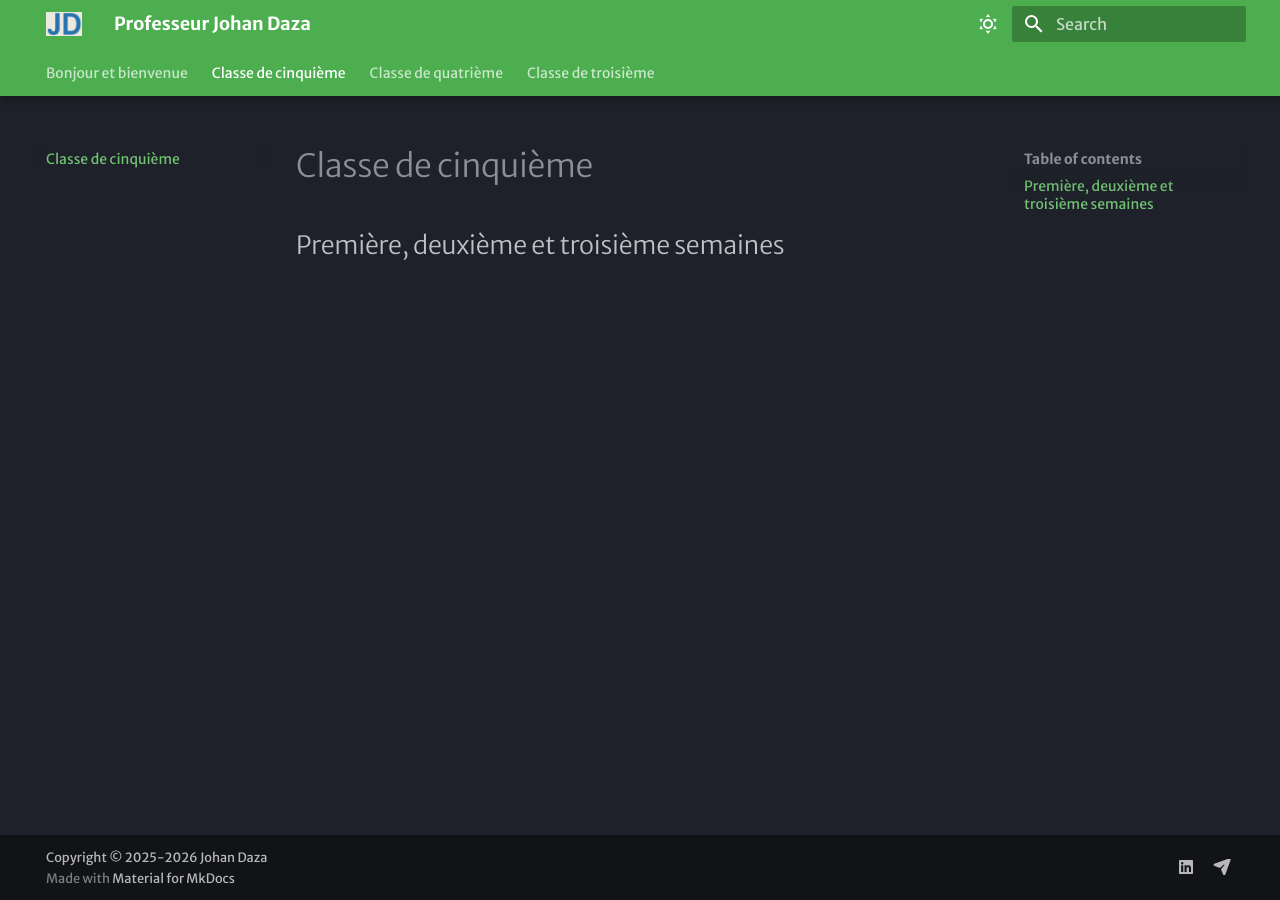
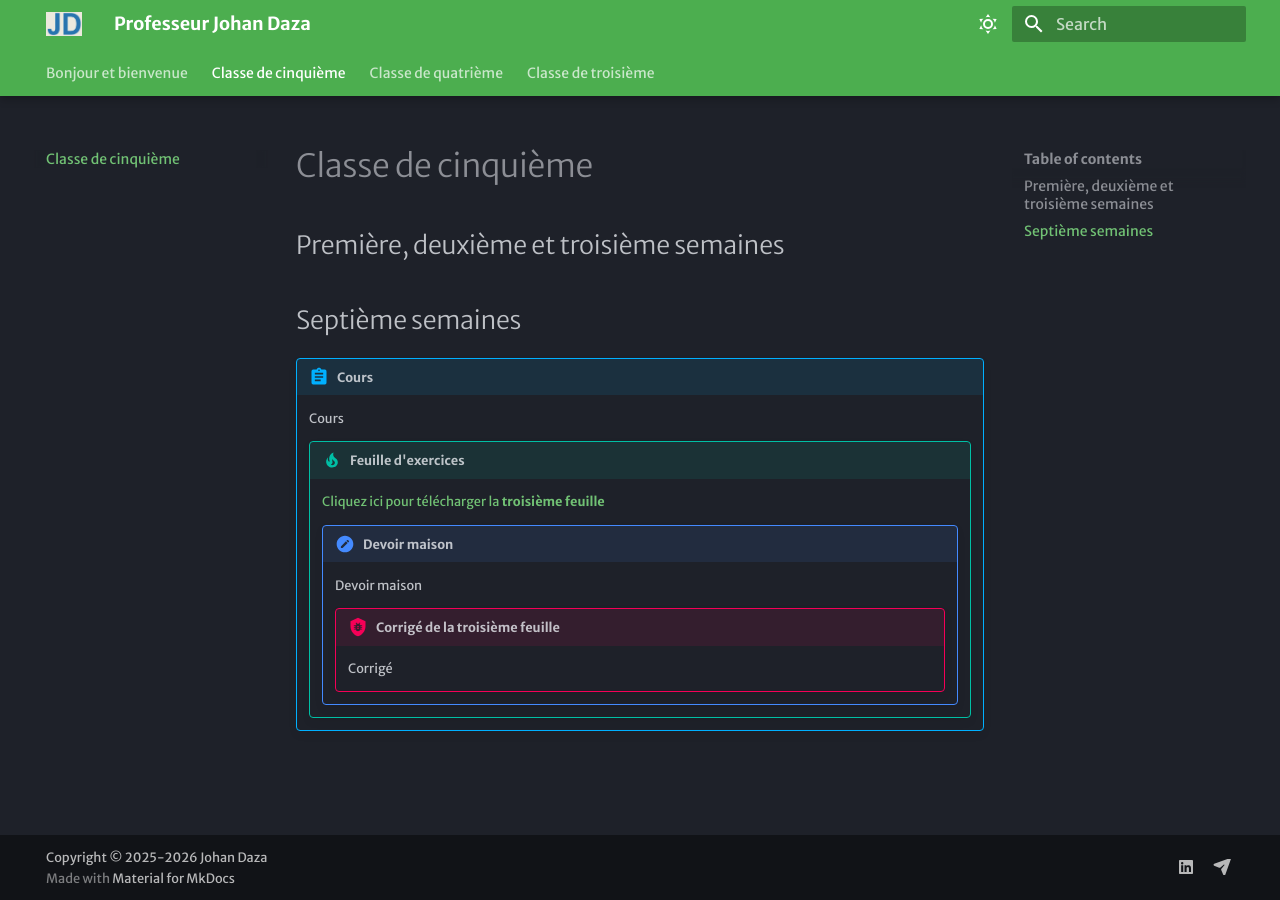
Before and after one commit to prof-johan-daza/general, an MkDocs documentation site: the page built from docs/Classe-de-cinquième.md, in a window 1280 px wide. Built offline with MkDocs 1.6.1 and Material for MkDocs 9.7.7, drawn with Linux system fonts in a browser that asks for light colours; some web fonts are replaced.

Commit message:
Imprimer

```diff
--- a/docs/Classe-de-cinquième.md
+++ b/docs/Classe-de-cinquième.md
@@ -1,3 +1,20 @@
 # Classe de cinquième
 
 ## Première, deuxième et troisième semaines
+## Septième semaines
+
+!!! abstract "Cours"
+
+    Cours
+
+    !!! tip "Feuille d'exercices"
+
+        [Cliquez ici pour télécharger la **troisième feuille**](https://prof-johan-daza.github.io/general/4/S7/S7.pdf)
+
+        !!! note "Devoir maison"
+
+            Devoir maison
+
+            !!! bug "Corrigé de la troisième feuille"
+
+                Corrigé
```
Also changed, not shown: 4 other files.
